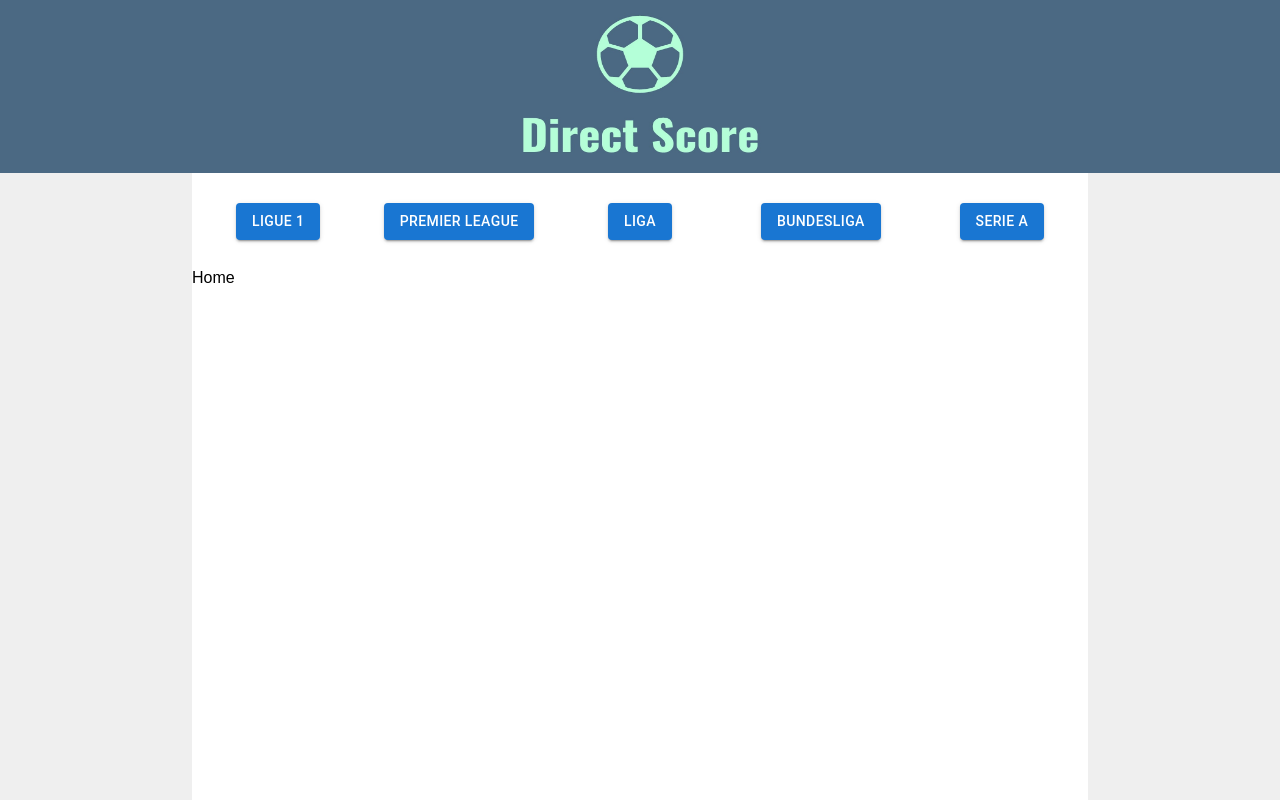
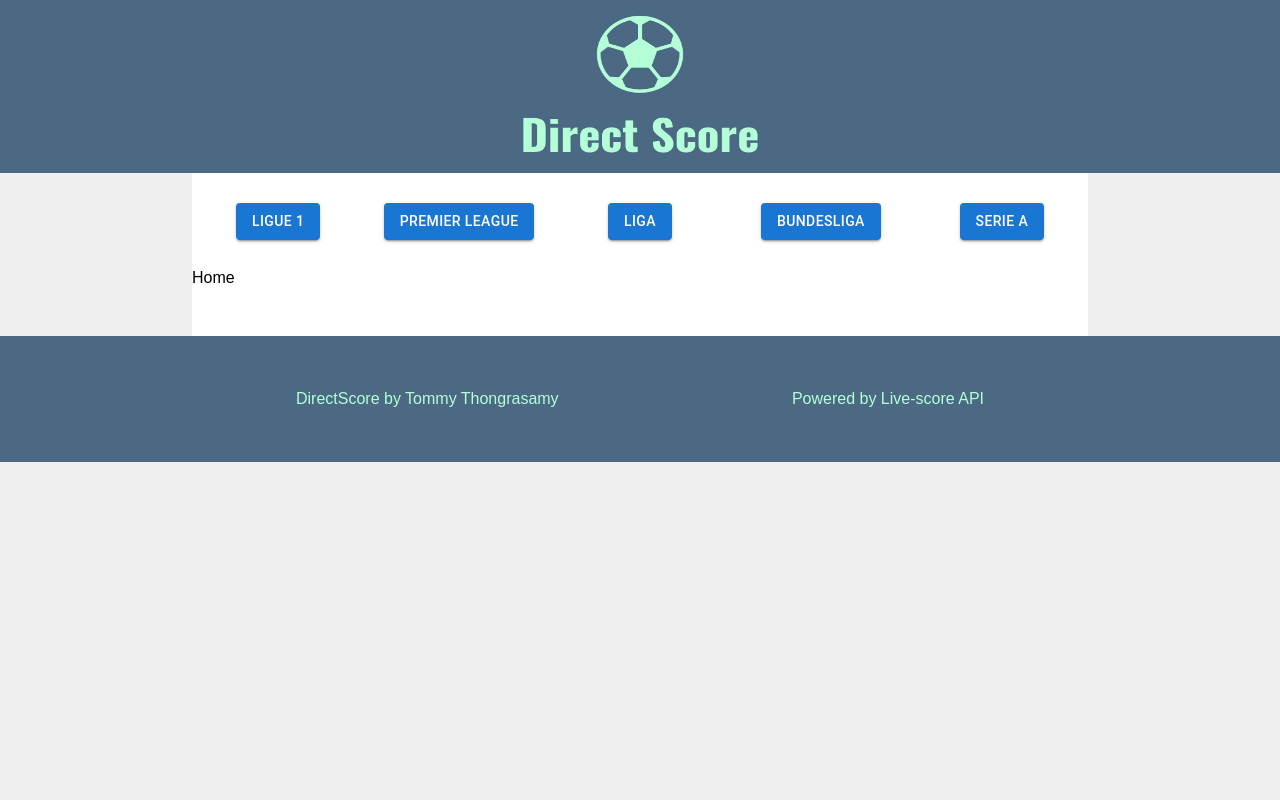
Before and after one commit to tommy211369/direct-score, a React (Create React App) app: page / in a window 1280 px wide. Shown: the top 800 px of the page. Built offline with nearby package versions, Linux system fonts and the light colour scheme.

Commit message:
add footer, render server

```diff
--- a/src/App.css
+++ b/src/App.css
@@ -9,7 +9,8 @@
 
 .App main {
   width: 70%;
-  min-height: 100vh;
+  min-height: 100%;
   background-color: #fff;
   margin: 0 auto;
+  padding-bottom: 50px;
 }
--- a/src/App.js
+++ b/src/App.js
@@ -11,6 +11,7 @@ import LeaguePage from "./Components/LeaguePage/LeaguePage";
 import GamePage from "./Components/GamePage/GamePage";
 import History from "./Components/LeaguePage/History/History";
 import ErrorPage from "./Components/ErrorPage/ErrorPage";
+import Footer from "./Components/Footer/Footer";
 
 function App() {
   const [showHistory, setShowHistory] = useState(false);
@@ -56,6 +57,7 @@ function App() {
             </Routes>
           </BrowserRouter>
         </main>
+        <Footer />
       </>
     </div>
   );
--- /dev/null
+++ b/src/Components/Footer/Footer.css
@@ -0,0 +1,29 @@
+.Footer {
+  /* margin-top: 50px; */
+  background-color: #4b6983;
+  padding: 50px;
+}
+
+.Footer div {
+  display: flex;
+  /* background-color: red; */
+  width: 60%;
+  margin: 0 auto;
+  justify-content: space-between;
+}
+
+.Footer a {
+  text-decoration: none;
+  color: #b4ffd7;
+  margin: 0;
+  padding: 5px 10px;
+  border-radius: 20px;
+  transition: background-color 0.2s ease-in-out;
+}
+
+.Footer a:hover {
+  cursor: pointer;
+  color: #4b6983;
+
+  background-color: #b4ffd7;
+}
--- /dev/null
+++ b/src/Components/Footer/Footer.js
@@ -0,0 +1,19 @@
+// Librairies
+import "./Footer.css";
+
+function Footer() {
+  return (
+    <div className="Footer">
+      <div>
+        <a href="https://github.com/tommy211369" target="blank">
+          DirectScore by Tommy Thongrasamy
+        </a>
+        <a href="https://live-score-api.com/" target="blank">
+          Powered by Live-score API
+        </a>
+      </div>
+    </div>
+  );
+}
+
+export default Footer;
--- a/src/Components/GamePage/GamePage.js
+++ b/src/Components/GamePage/GamePage.js
@@ -35,7 +35,9 @@ function GamePage({
       try {
         // `https://directscore.onrender.com/game/${id}`
         // `http://localhost:4000/game/${id}`
-        const response = await axios.get(`http://localhost:4000/game/${id}`);
+        const response = await axios.get(
+          `https://directscore.onrender.com/game/${id}`
+        );
 
         setGameEvents(response.data.events);
         setGameInfos(response.data.infos);
--- a/src/Components/GamePage/GameStats/GameStats.js
+++ b/src/Components/GamePage/GameStats/GameStats.js
@@ -14,10 +14,10 @@ function GameStats({ gameID }) {
   useEffect(() => {
     const getGameStats = async () => {
       try {
-        // ``https://directscore.onrender.com/game/stats/${gameID}`
+        // `https://directscore.onrender.com/game/stats/${gameID}`
         // `http://localhost:4000/game/stats/${gameID}`
         const response = await axios.get(
-          `http://localhost:4000/game/stats/${gameID}`
+          `https://directscore.onrender.com/game/stats/${gameID}`
         );
         setGameStats(response.data);
 
--- a/src/Components/GamePage/H2HComparaison/H2HComparaison.js
+++ b/src/Components/GamePage/H2HComparaison/H2HComparaison.js
@@ -20,7 +20,7 @@ function H2HComparaison({ homeID, awayID, compet_ID }) {
         const response = await axios.get(
           // `https://directscore.onrender.com/h2h?team1_id=${homeID}&team2_id=${awayID}`
           // `http://localhost:4000/h2h?team1_id=${homeID}&team2_id=${awayID}`
-          `http://localhost:4000/h2h?team1_id=${homeID}&team2_id=${awayID}`
+          `https://directscore.onrender.com/h2h?team1_id=${homeID}&team2_id=${awayID}`
         );
         console.log(response.data);
         setHomeTeam(response.data.homeTeam);
--- a/src/Components/LeaguePage/Fixtures/Fixtures.js
+++ b/src/Components/LeaguePage/Fixtures/Fixtures.js
@@ -21,7 +21,7 @@ function Fixtures({ compet_ID }) {
         const response = await axios.get(
           // `https://directscore.onrender.com/fixtures?competition_id=${compet_ID}&page=${page}`
           // `http://localhost:4000/fixtures?competition_id=${compet_ID}&page=${page}`
-          `http://localhost:4000/fixtures?competition_id=${compet_ID}&page=${page}`
+          `https://directscore.onrender.com/fixtures?competition_id=${compet_ID}&page=${page}`
         );
 
         setFixtures(response.data.fixtures);
--- a/src/Components/LeaguePage/History/History.js
+++ b/src/Components/LeaguePage/History/History.js
@@ -28,9 +28,9 @@ function History({
     console.log("getNewHistory previous page :", page - 1);
     try {
       const response = await axios.get(
-        // `https://directscore.onrender.com/history?competition_id=${id}`
-        // `http://localhost:4000/history?competition_id=${id}`
-        `http://localhost:4000/history/new?competition_id=${compet_ID}&page=${
+        // `https://directscore.onrender.com/history?competition_id=${compet_ID}&page=${page - 1}`
+        // `http://localhost:4000/history?competition_id=${compet_ID}&page=${page - 1}`
+        `https://directscore.onrender.com/history?competition_id=${compet_ID}&page=${
           page - 1
         }`
       );
@@ -50,9 +50,9 @@ function History({
     console.log("getNewHistory previous page :", page + 1);
     try {
       const response = await axios.get(
-        // `https://directscore.onrender.com/history?competition_id=${id}`
-        // `http://localhost:4000/history?competition_id=${id}`
-        `http://localhost:4000/history/new?competition_id=${compet_ID}&page=${
+        // `https://directscore.onrender.com/history?competition_id=${compet_ID}&page=${page + 1}`
+        // `http://localhost:4000/history?competition_id=${compet_ID}&page=${page + 1}`
+        `https://directscore.onrender.com/history?competition_id=${compet_ID}&page=${
           page + 1
         }`
       );
--- a/src/Components/LeaguePage/LeaguePage.js
+++ b/src/Components/LeaguePage/LeaguePage.js
@@ -29,7 +29,7 @@ function LeaguePage({ showHistory, setShowHistory }) {
         const response = await axios.get(
           // `https://directscore.onrender.com/history?competition_id=${id}`
           // `http://localhost:4000/history?competition_id=${id}`
-          `http://localhost:4000/history?competition_id=${id}`
+          `https://directscore.onrender.com/history?competition_id=${id}`
         );
 
         setHistory(response.data.history);
--- a/src/Components/LeaguePage/LiveGames/LiveGames.js
+++ b/src/Components/LeaguePage/LiveGames/LiveGames.js
@@ -19,7 +19,7 @@ function LiveGames({ compet_ID }) {
         const response = await axios.get(
           // `https://directscore.onrender.com/livegames?competition_id=${compet_ID}`
           // `http://localhost:4000/livegames?competition_id=${compet_ID}`
-          `http://localhost:4000/livegames?competition_id=${compet_ID}`
+          `https://directscore.onrender.com/livegames?competition_id=${compet_ID}`
         );
 
         console.log(response.data);
```
